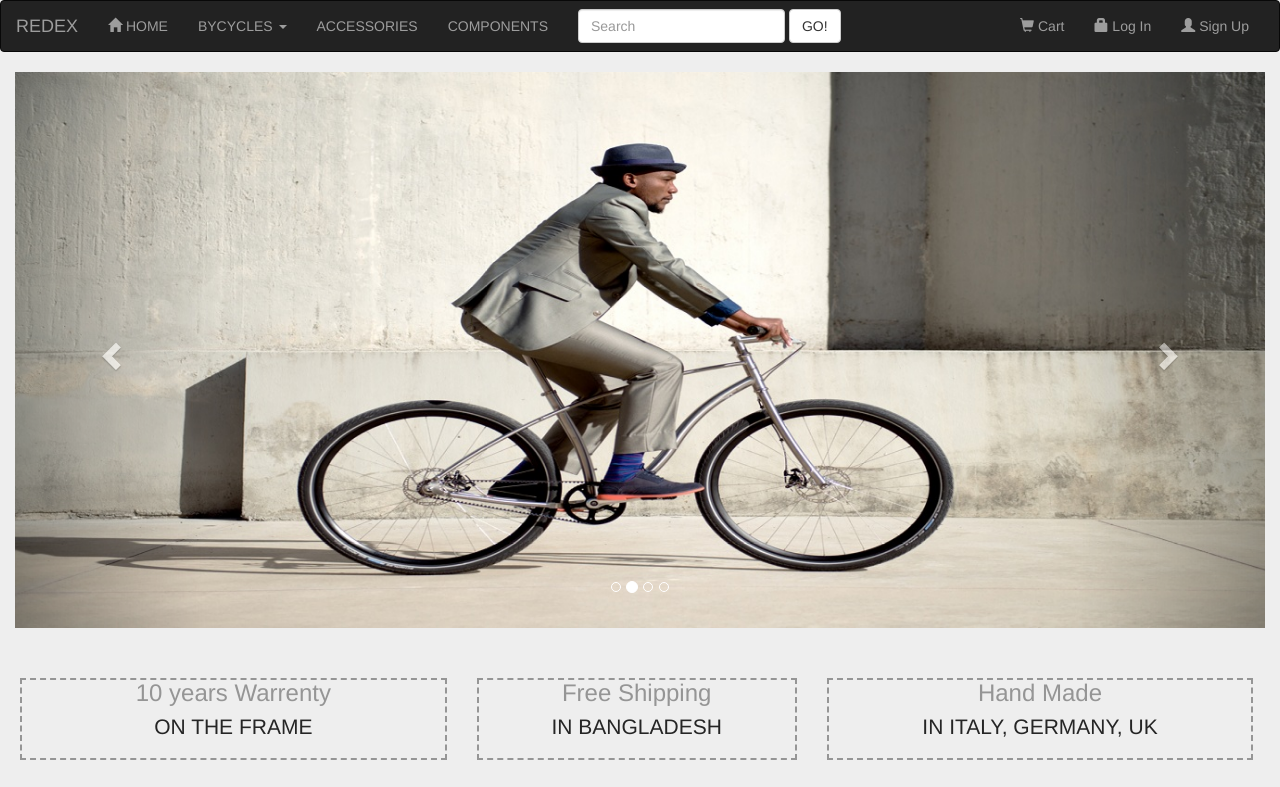
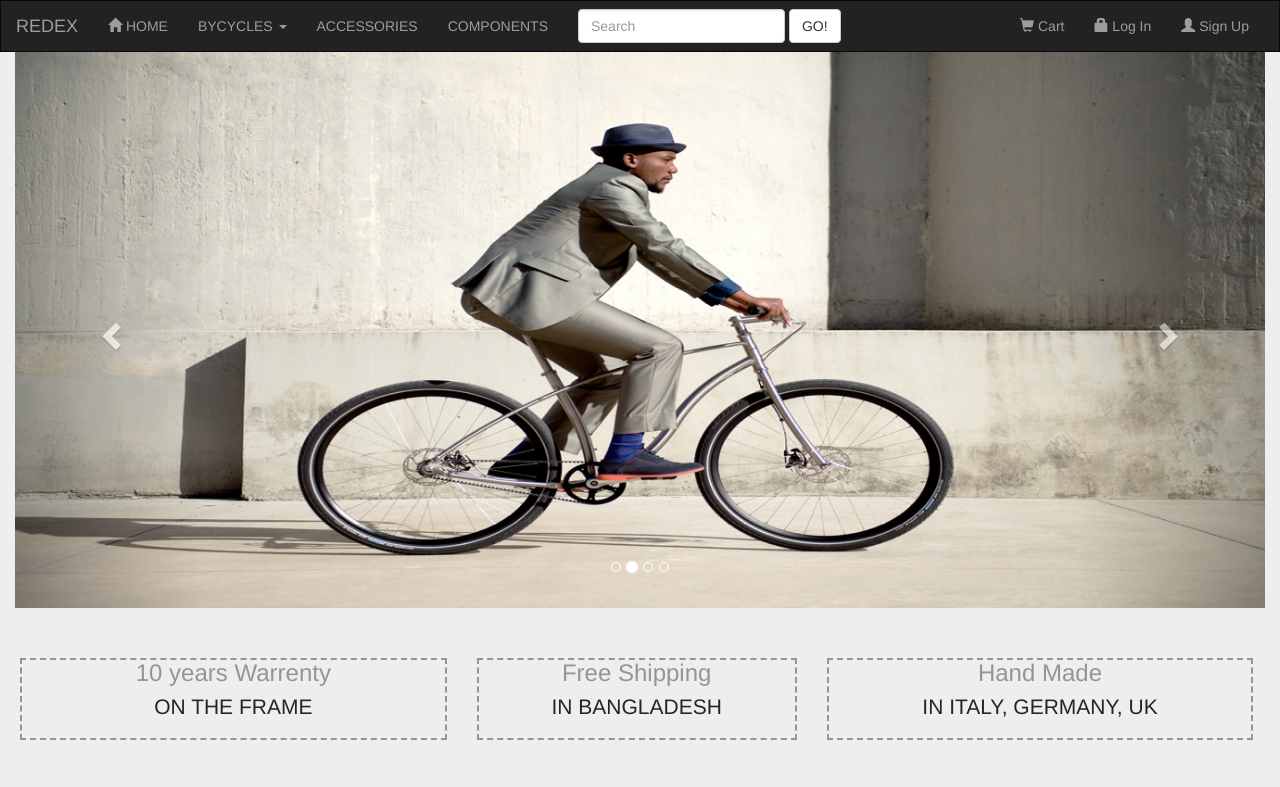
Before and after one commit to Arman-hossain/bikeshop, a plain HTML site: page index.html in a window 1280 px wide. Shown: the top 787 px of the page. Drawn offline with Linux system fonts and the light colour scheme.

Commit message:
Update style.css

```diff
--- a/css/style.css
+++ b/css/style.css
@@ -1,7 +1,10 @@
 body{
     background-color: #eee;
 }
-
+#navbottom{
+    margin-bottom: 0;
+    border-radius: 0;
+}
 .title{
     border: 0;
     font-family: inherit;
```
